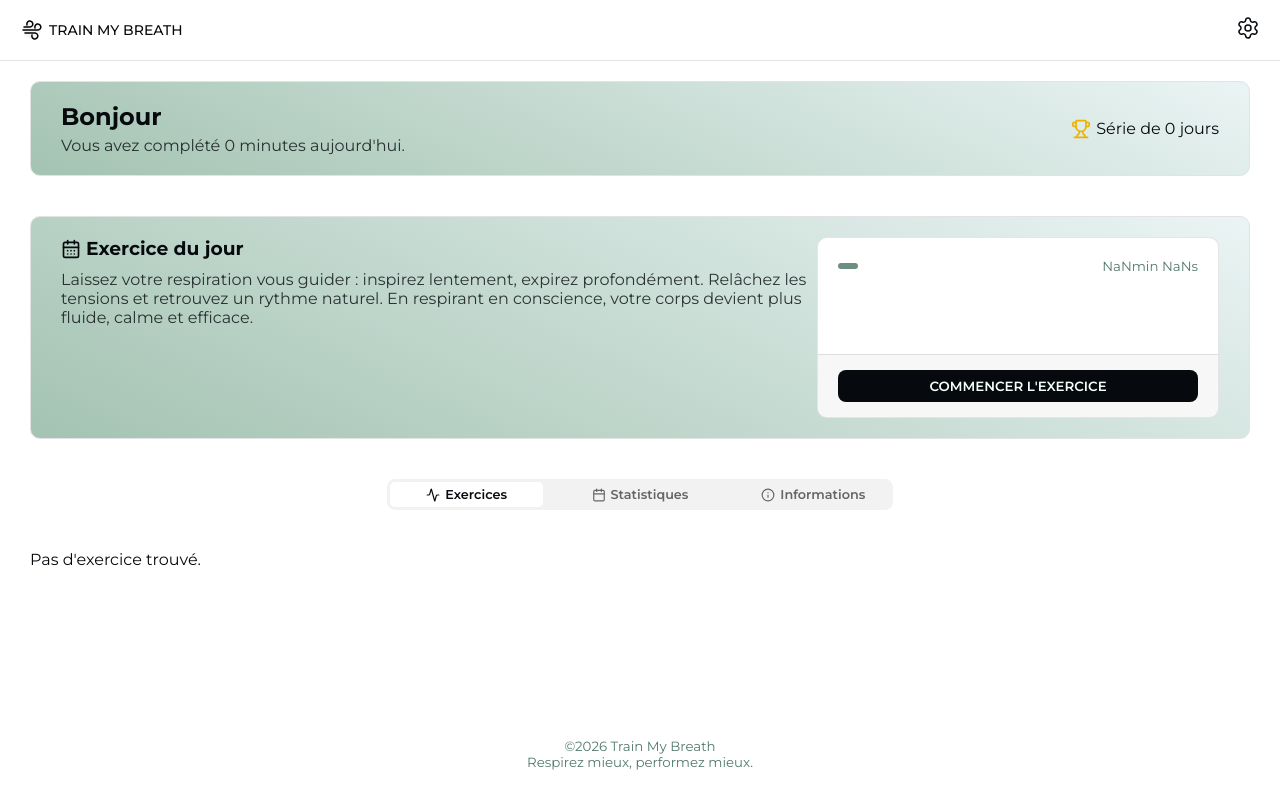
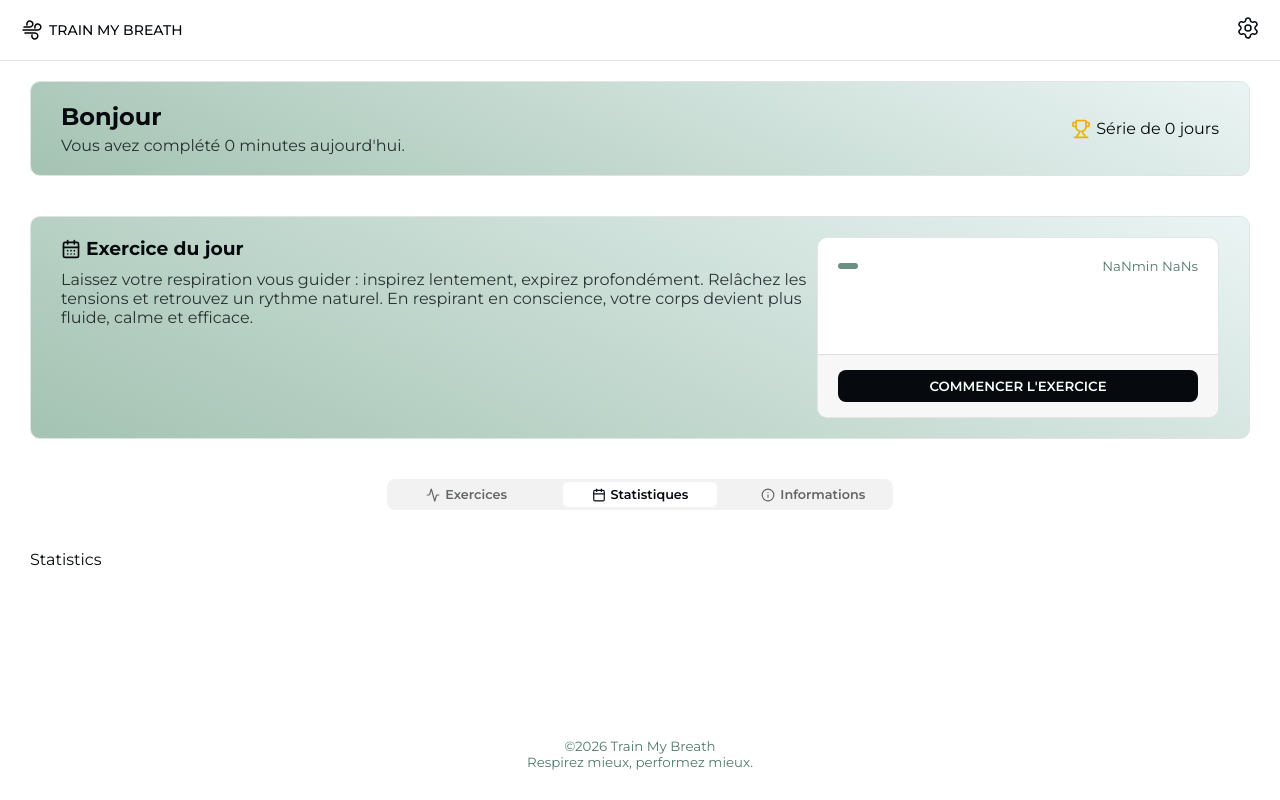
Before and after one commit to exagyde/train-my-breath, a Next.js app in the folder app/: page /dashboard in a window 1280 px wide. Both pictures are taken after a click on the element "Statistiques". Built offline with nearby package versions, Linux system fonts and the light colour scheme.

Commit message:
:sparkles: Add tabs navigation between pages

```diff
--- a/app/src/app/dashboard/page.js
+++ b/app/src/app/dashboard/page.js
@@ -8,6 +8,9 @@ import { dataProvider } from "@/data";
 import Header from "@/components/Header";
 import { ActivityIcon, CalendarDaysIcon, CalendarIcon, InfoIcon, TrophyIcon } from "@/components/Icons";
 import Exercise from "@/components/Exercise";
+import Exercices from "@/components/Exercices";
+import Stats from "@/components/Stats";
+import Informations from "@/components/Informations";
 
 export default function DashboardPage() {
     const router = useRouter();
@@ -15,6 +18,7 @@ export default function DashboardPage() {
     const [setting, setSetting] = useState({});
     const [exercises, setExercises] = useState([]);
     const [todayExercise, setTodayExercise] = useState({});
+    const [tab, setTab] = useState(0);
 
     const loadUser = async () => {
         const _user = (await dataProvider.users.getAll())[0];
@@ -75,19 +79,14 @@ export default function DashboardPage() {
             </div>
             <div className="row">
                 <div className="tabs row">
-                    <span className="row active">{ActivityIcon} Exercices</span>
-                    <span className="row">{CalendarIcon} Statistiques</span>
-                    <span className="row">{InfoIcon} Informations</span>
+                    <span className={tab === 0 ? "row active" : "row"} onClick={() => setTab(0)}>{ActivityIcon} Exercices</span>
+                    <span className={tab === 1 ? "row active" : "row"} onClick={() => setTab(1)}>{CalendarIcon} Statistiques</span>
+                    <span className={tab === 2 ? "row active" : "row"} onClick={() => setTab(2)}>{InfoIcon} Informations</span>
                 </div>
             </div>
-            <div>
-                {exercises.length == 0 && <p>Pas d'exercice trouvé.</p>}
-                <div className="exercices row">
-                    {exercises.length > 0 && exercises.map(exercice => (
-                        <Exercise key={exercice.id} data={exercice} />
-                    ))}
-                </div>
-            </div>
+            {tab === 0 && <Exercices data={exercises} />}
+            {tab === 1 && <Stats />}
+            {tab === 2 && <Informations />}
         </div>
     );
 }
--- /dev/null
+++ b/app/src/components/Exercices.js
@@ -0,0 +1,16 @@
+"use client";
+
+import Exercise from "./Exercise";
+
+export default function Exercices({ data }) {
+    return (
+        <div>
+            {data.length == 0 && <p>Pas d'exercice trouvé.</p>}
+            <div className="exercices row">
+                {data.length > 0 && data.map(exercice => (
+                    <Exercise key={exercice.id} data={exercice} />
+                ))}
+            </div>
+        </div>
+    );
+}
--- /dev/null
+++ b/app/src/components/Informations.js
@@ -0,0 +1,9 @@
+"use client";
+
+export default function Informations() {
+    return (
+        <div id="informations">
+            <p>Informations</p>
+        </div>
+    );
+}
--- /dev/null
+++ b/app/src/components/Stats.js
@@ -0,0 +1,9 @@
+"use client";
+
+export default function Stats() {
+    return (
+        <div id="stats">
+            <p>Statistics</p>
+        </div>
+    );
+}
```
